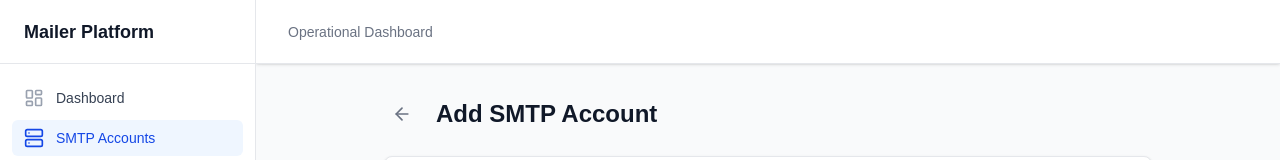
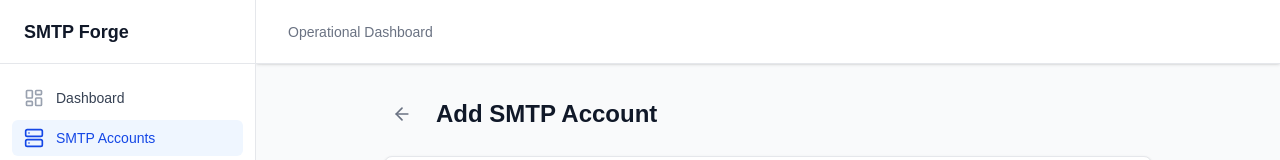
Before and after one commit to riandycandra/smtpforge, a Next.js app in the folder apps/web/: page /dashboard/smtp/new in a window 1280 px wide. Shown: the top 160 px of the page. Built offline with nearby package versions, Linux system fonts and the light colour scheme; no server answers; sample sign-in values are in the browser's storage.

Commit message:
feat: implement authentication login page and protected dashboard layout structure

```diff
--- a/apps/web/src/app/dashboard/layout.tsx
+++ b/apps/web/src/app/dashboard/layout.tsx
@@ -35,7 +35,7 @@ export default function DashboardLayout({ children }: { children: React.ReactNod
       {/* Sidebar */}
       <div className="w-64 bg-white border-r border-gray-200 flex flex-col">
         <div className="h-16 flex items-center px-6 border-b border-gray-200">
-          <span className="text-lg font-bold text-gray-900">Mailer Platform</span>
+          <span className="text-lg font-bold text-gray-900">SMTP Forge</span>
         </div>
 
         <nav className="flex-1 overflow-y-auto py-4">
--- a/apps/web/src/app/layout.tsx
+++ b/apps/web/src/app/layout.tsx
@@ -2,7 +2,7 @@ import { ReactNode } from 'react';
 import './globals.css';
 
 export const metadata = {
-  title: 'Mailer Platform Admin',
+  title: 'SMTP Forge Admin',
   description: 'Transactional Email Platform Administration',
 };
 
--- a/apps/web/src/app/login/page.tsx
+++ b/apps/web/src/app/login/page.tsx
@@ -46,7 +46,7 @@ export default function LoginPage() {
     <div className="flex min-h-screen items-center justify-center bg-gray-100 font-sans">
       <div className="w-full max-w-md p-8 bg-white rounded-xl shadow-lg border border-gray-100">
         <div className="text-center mb-8">
-          <h1 className="text-3xl font-bold text-gray-900 mb-2">Mailer Admin</h1>
+          <h1 className="text-3xl font-bold text-gray-900 mb-2">SMTP Forge</h1>
           <p className="text-gray-500">Sign in to manage your email service</p>
         </div>
 
```
